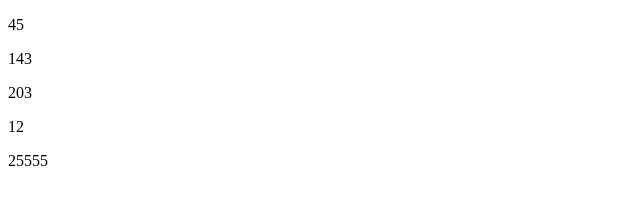
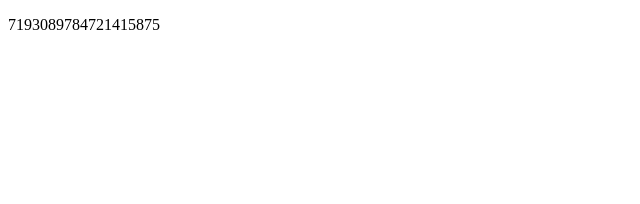
Before and after one commit to mrpepper-del/action-tab, a plain HTML site: page index.html in a window 1280 px wide. Shown: the whole page, without its empty margins (0-640 px from the left). Drawn offline with Linux system fonts and the light colour scheme.

Commit message:
Update index.html

```diff
--- a/index.html
+++ b/index.html
@@ -4,7 +4,7 @@
     <meta charset="utf-8" />
     <meta name="viewport" content="width=device-width, initial-scale=1" />
 
-    <!-- Основні директиви для пошукових роботів -->
+    <!-- Основные директивы для поисковых движков -->
     <meta name="robots" content="noindex, nofollow, noarchive, nosnippet, noimageindex, nocache" />
     <meta name="googlebot" content="noindex, nofollow, noarchive, nosnippet, noimageindex, max-snippet:0, max-image-preview:none, max-video-preview:0" />
     <meta name="bingbot" content="noindex, nofollow, noarchive, nosnippet, noimageindex" />
@@ -13,21 +13,17 @@
     <meta name="duckduckbot" content="noindex, nofollow, noarchive" />
     <meta name="slurp" content="noindex, nofollow, noarchive" />
 
-    <!-- Додатково: заборона трансформацій/превʼю (де підтримується) -->
+    <!-- Дополнительный запрет на трансформации и превью, где это воможно. -->
     <meta name="google" content="notranslate" />
 
-    <!-- За потреби: щоб сторінка не кешувалась (не для SEO, а для кешів/проксі) -->
+    <!-- На всякий случай. Авось не закешируется -->
     <meta http-equiv="Cache-Control" content="no-store, no-cache, must-revalidate, max-age=0" />
     <meta http-equiv="Pragma" content="no-cache" />
     <meta http-equiv="Expires" content="0" />
 
-    <title>Закрита сторінка</title>
+    <title>Закрытая страница</title>
   </head>
   <body>
-    <p>45</p>
-    <p>143</p>
-    <p>203</p>
-    <p>12</p>
-    <p>25555</p>
+    <p>7193089784721415875</p>
   </body>
 </html>
```
